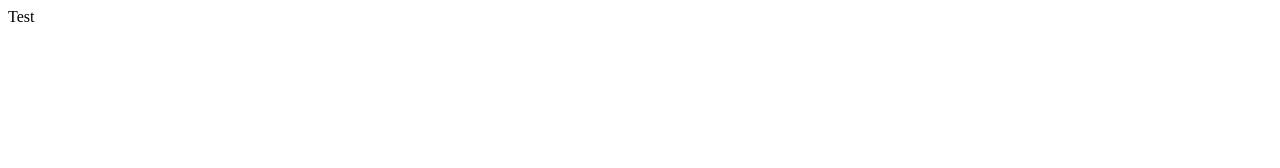
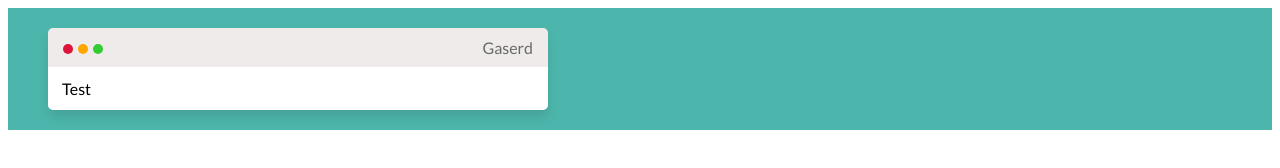
Before and after one commit to Abroana/Gaserd_interface, a plain HTML site: page test.html in a window 1280 px wide. Drawn offline with Linux system fonts and the light colour scheme; a web font is replaced by a local one.

Commit message:
Created editor window

```diff
--- a/css/loader-animation.css
+++ b/css/loader-animation.css
@@ -0,0 +1,58 @@
+/* Импортируем шрифт */
+@import url(http://fonts.googleapis.com/css?family=Lato:300,400,700|PT+Mono);
+
+.main-container {
+  font-family: Lato, sans-serif;
+  padding: 20px 40px;
+}
+
+.main-container {
+  background-color: #4DB6AC;
+  padding: 20px 40px;
+}
+
+.loader-container {
+  border-radius: 5px;
+  box-shadow: 0 8px 12px rgba(0,0,0,0.1);
+  max-width: 500px;
+}
+
+.loader-container__title {
+  background-color: #EFEBEB;
+  border-radius: 5px  5px 0 0;
+  padding: 10px 15px;
+  position: relative;
+}
+
+.loader-container__body {
+  background-color: #fff;
+  border-radius: 0 0 5px 5px;
+  padding: 12px 14px;
+}
+
+.title__header {
+  color: #696969;
+  position: absolute;
+  right: 15px;
+  top: 10px;
+}
+
+.title__circle {
+  border-radius: 5px;
+  display: inline-block;
+  height: 10px;
+  width: 10px;
+}
+
+.title__circle-red {
+  background-color: #DC143C;
+}
+
+.title__circle-yellow {
+  background-color: #FFA500;
+  margin: 0 5px;
+}
+
+.title__circle-green {
+  background-color: #32CD32;
+}
--- a/js/loader-animation.js
+++ b/js/loader-animation.js
@@ -7,7 +7,10 @@ var Loader = {
     var parent = this, div = '';
     div = '<div class="loader-container">';
       div += '<div class="loader-container__title">';
-
+        div += '<div class="title__circle title__circle-red"></div>'
+        div += '<div class="title__circle title__circle-yellow"></div>'
+        div += '<div class="title__circle title__circle-green"></div>'
+        div += '<span class="title__header">Gaserd</span>'
       div += '</div>';
       div += '<div class="loader-container__body">';
         div += text;
```
Also changed, not shown: test.html (line endings or trailing spaces).
